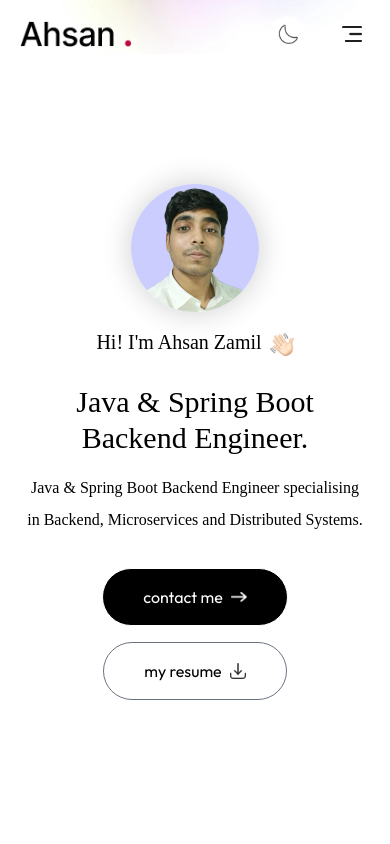
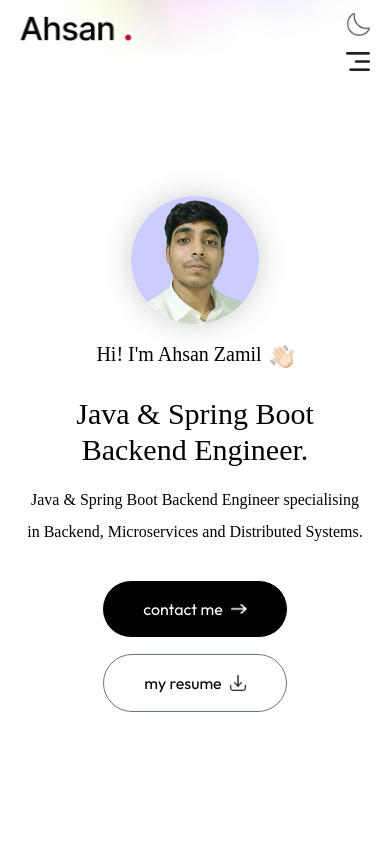
Before and after one commit to ahsan-zamil/portfolio, a Next.js app: page / in a window 390 px wide. Shown: the top 844 px of the page. Built offline with nearby package versions, Linux system fonts and the light colour scheme; a web font is replaced by a local one.

Commit message:
Repositioned navbar buttons to top-right, one below another, and removed backgrounds

```diff
--- a/app/mobile-fix.js
+++ b/app/mobile-fix.js
@@ -28,7 +28,7 @@ document.addEventListener('DOMContentLoaded', function() {
       // Fix navbar and header spacing issue
       const headerContainer = document.querySelector('.h-screen');
       if (headerContainer) {
-        headerContainer.style.paddingTop = '70px';
+        headerContainer.style.paddingTop = '100px';
       }
     }
   }
--- a/components/Header.jsx
+++ b/components/Header.jsx
@@ -5,7 +5,7 @@ import { motion } from "motion/react"
 
 const Header = () => {
   return (
-    <div className='w-11/12 max-w-3xl text-center mx-auto h-screen flex flex-col items-center justify-center gap-4 px-2 pt-10 sm:pt-0'>
+    <div className='w-11/12 max-w-3xl text-center mx-auto h-screen flex flex-col items-center justify-center gap-4 px-2 pt-16 sm:pt-0'>
       <motion.div
       initial={{scale: 0}}
       whileInView={{scale: 1}}
--- a/components/Navbar.jsx
+++ b/components/Navbar.jsx
@@ -43,18 +43,25 @@ const Navbar = ({isDarkMode, setIsDarkMode}) => {
             <li><a className='font-Ovo' href="#contact">Contact me</a></li>
         </ul>
 
-        <div className='flex items-center gap-4'>
+        {/* Mobile-only controls positioned in top-right corner */}
+        <div className='md:hidden fixed top-3 right-5 flex flex-col gap-4 z-50'>
+            <button onClick={()=> setIsDarkMode(prev => !prev)}>
+                <Image src={isDarkMode ? assets.sun_icon : assets.moon_icon} alt='' className='w-6' />
+            </button>
 
-            <button onClick={()=> setIsDarkMode(prev => !prev)} className="bg-white/80 dark:bg-darkHover/80 p-2 rounded-full">
+            <button onClick={openMenu}>
+                <Image src={isDarkMode ? assets.menu_white : assets.menu_black} alt='' className='w-6' />
+            </button>
+        </div>
+
+        {/* Desktop controls */}
+        <div className='hidden md:flex items-center gap-4'>
+            <button onClick={()=> setIsDarkMode(prev => !prev)}>
                 <Image src={isDarkMode ? assets.sun_icon : assets.moon_icon} alt='' className='w-5' />
             </button>
 
             <a href="#contact" className='hidden lg:flex items-center gap-3 px-10 py-2.5 border border-gray-500 rounded-full ml-4 font-Ovo dark:border-white/50'>Contact
             <Image src={isDarkMode ? assets.arrow_icon_dark : assets.arrow_icon} alt="" className='w-3'/></a>
-
-            <button className='block md:hidden ml-3 bg-white/80 dark:bg-darkHover/80 p-2 rounded-full' onClick={openMenu}>
-            <Image src={isDarkMode ? assets.menu_white : assets.menu_black} alt='' className='w-5' />
-            </button>
         </div>
 
         {/* -- ----- mobile menu ------  -- */}
```
